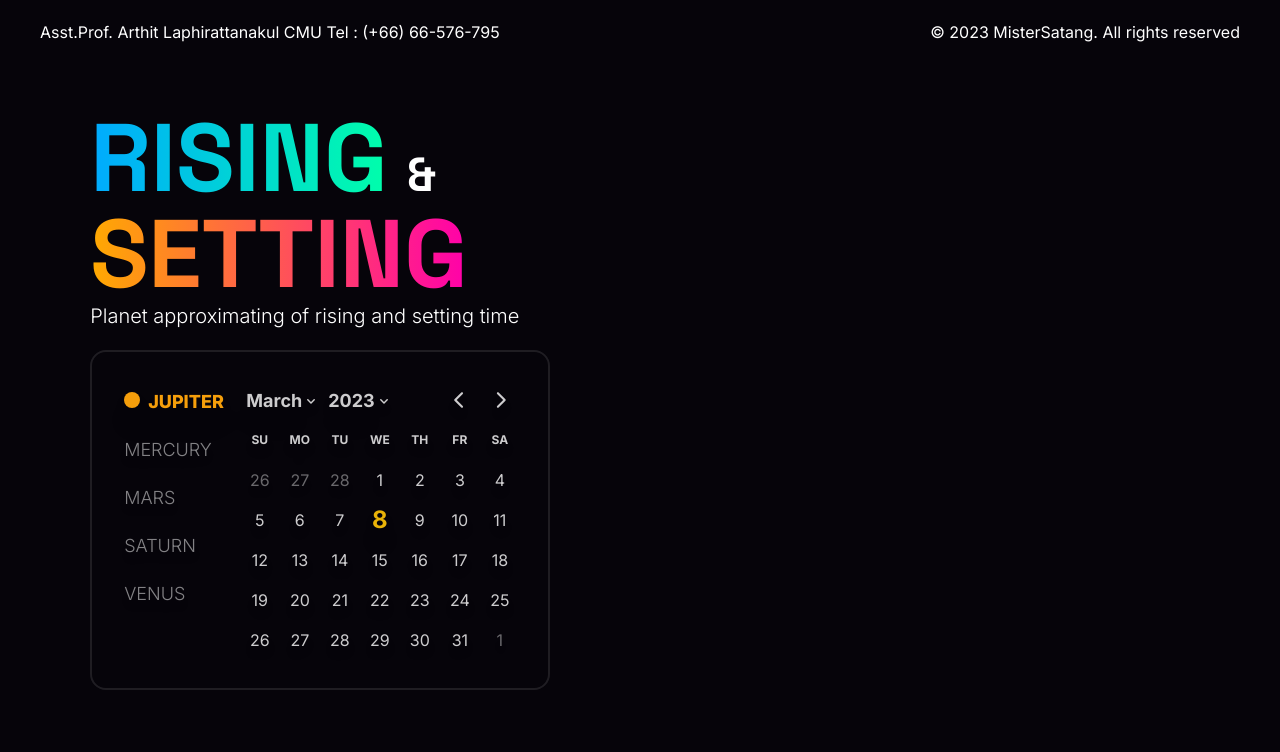
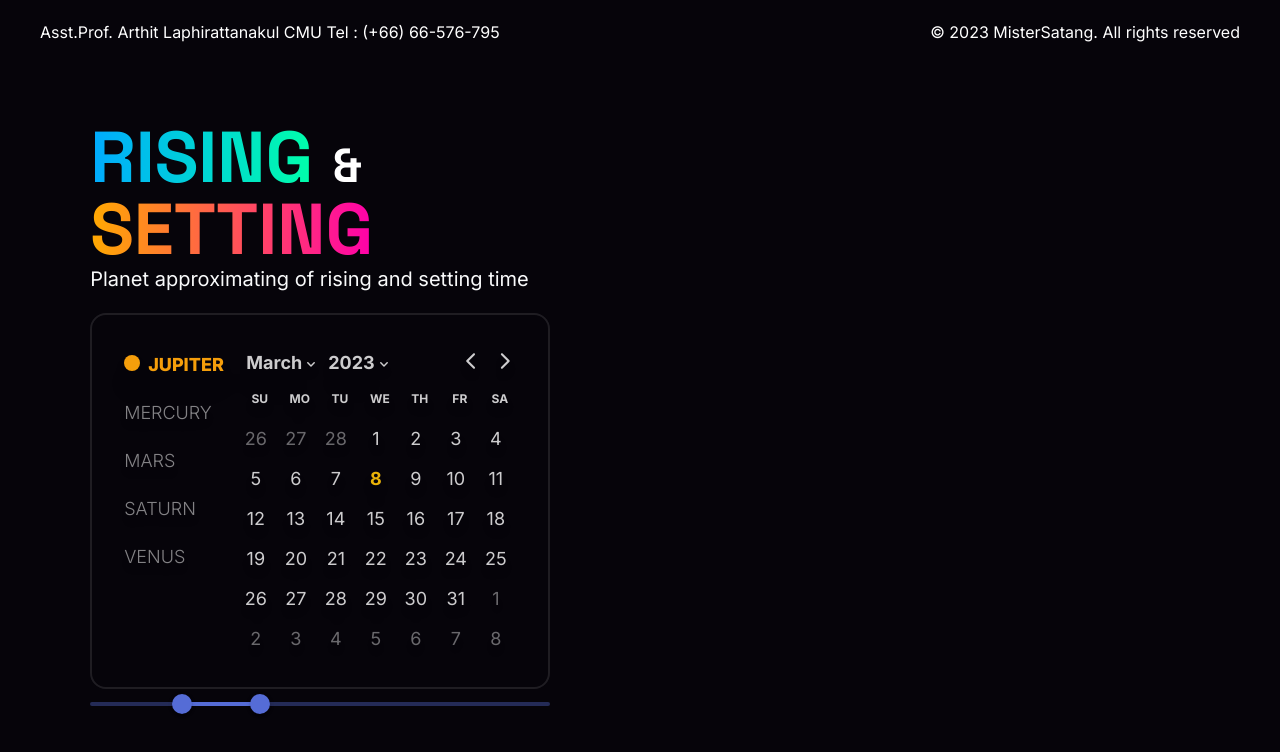
Before and after one commit to SatangBudsai/web-parst-server, a Next.js app: page / in a window 1280 px wide. Shown: the top 752 px of the page. Built offline with nearby package versions, Linux system fonts and the light colour scheme.

Commit message:
setup material and fix datepicker

```diff
--- a/components/datepicker/DatePicker.tsx
+++ b/components/datepicker/DatePicker.tsx
@@ -4,18 +4,18 @@ import "react-day-picker/dist/style.css";
 
 export default function DatePicker() {
   const [selected, setSelected] = useState<Date>();
-
   return (
     <label>
       <DayPicker
         mode="single"
         showOutsideDays
+        fixedWeeks
         selected={selected}
         onSelect={setSelected}
         captionLayout="dropdown-buttons"
         fromYear={2015}
         toYear={2025}
-        className=" w-fit text-white/80 "
+        className=" w-fit text-white/80"
       />
     </label>
   );
--- /dev/null
+++ b/config/createEmotionCache.tsx
@@ -0,0 +1,20 @@
+import createCache from "@emotion/cache";
+
+const isBrowser = typeof document !== "undefined";
+
+// On the client side, Create a meta tag at the top of the <head> and set it as insertionPoint.
+// This assures that MUI styles are loaded first.
+// It allows developers to easily override MUI styles with other styling solutions, like CSS modules.
+
+export default function createEmotionCache() {
+  let insertionPoint: any;
+
+  if (isBrowser) {
+    const emotionInsertionPoint = document.querySelector(
+      'meta[name="emotion-insertion-point"]'
+    );
+    insertionPoint = emotionInsertionPoint ?? undefined;
+  }
+
+  return createCache({ key: "mui-style", insertionPoint });
+}
--- /dev/null
+++ b/config/theme.tsx
@@ -0,0 +1,19 @@
+import { createTheme } from "@mui/material/styles";
+import { red } from "@mui/material/colors";
+
+// Create a theme instance.
+const theme = createTheme({
+  palette: {
+    primary: {
+      main: "#556cd6",
+    },
+    secondary: {
+      main: "#19857b",
+    },
+    error: {
+      main: red.A400,
+    },
+  },
+});
+
+export default theme;
--- a/next.config.js
+++ b/next.config.js
@@ -1,4 +1,5 @@
 /** @type {import('next').NextConfig} */
+
 const nextConfig = {
   reactStrictMode: true,
 };
--- a/package.json
+++ b/package.json
@@ -9,6 +9,9 @@
 		"lint": "next lint"
 	},
 	"dependencies": {
+		"@emotion/react": "^11.10.6",
+		"@emotion/styled": "^11.10.6",
+		"@mui/material": "^5.11.12",
 		"@types/node": "18.14.4",
 		"@types/react": "18.0.28",
 		"@types/react-dom": "18.0.11",
@@ -27,6 +30,7 @@
 		"@iconify/react": "^4.1.0",
 		"autoprefixer": "^10.4.13",
 		"postcss": "^8.4.21",
-		"tailwindcss": "^3.2.7"
+		"tailwindcss": "^3.2.7",
+		"webpack": "^5.76.0"
 	}
 }
--- a/pages/_app.tsx
+++ b/pages/_app.tsx
@@ -2,6 +2,24 @@ import "@/styles/globals.css";
 import "@/styles/datepicker.css";
 import type { AppProps } from "next/app";
 
-export default function App({ Component, pageProps }: AppProps) {
-  return <Component {...pageProps} />;
+import { CacheProvider, EmotionCache } from "@emotion/react";
+import { ThemeProvider } from "@mui/material/styles";
+import createEmotionCache from "../config/createEmotionCache";
+import theme from "../config/theme";
+
+const clientSideEmotionCache = createEmotionCache();
+
+interface MyAppProps extends AppProps {
+  emotionCache?: EmotionCache;
 }
+
+export default function App(props: MyAppProps) {
+  const { Component, emotionCache = clientSideEmotionCache, pageProps } = props;
+  return (
+    <CacheProvider value={emotionCache}>
+      <ThemeProvider theme={theme}>
+        <Component {...pageProps} />
+      </ThemeProvider>
+    </CacheProvider>
+  );
+}
--- a/pages/index.tsx
+++ b/pages/index.tsx
@@ -1,10 +1,21 @@
 import DatePicker from "@/components/datepicker/DatePicker";
 import Layout from "@/components/layout/Layout";
 import { Icon } from "@iconify/react";
+import Slider from "@mui/material/Slider";
 import { Space_Grotesk } from "next/font/google";
+import { useState } from "react";
 const space_Grotesk = Space_Grotesk({ subsets: ["latin"] });
 
+function valuetext(value: number) {
+  return `${value}°C`;
+}
+
 export default function index() {
+  const [value, setValue] = useState<number[]>([20, 37]);
+
+  const handleChange = (event: Event, newValue: number | number[]) => {
+    setValue(newValue as number[]);
+  };
   return (
     <Layout>
       {/* <img
@@ -25,22 +36,22 @@ export default function index() {
           <span>© 2023 MisterSatang. All rights reserved</span>
         </div>
       </div>
-      <div className="w-full min-h-screen flex justify-center items-center">
+      <div className="w-full min-h-screen flex justify-center items-center pt-10">
         <div className="container grid grid-cols-2">
           <div className="col-span-1 flex justify-center">
             <div className="flex flex-col">
-              <h1 className={`${space_Grotesk.className} text-8xl font-bold`}>
+              <h1 className={`${space_Grotesk.className} text-7xl font-bold`}>
                 <span className="bg-clip-text text-transparent bg-gradient-to-r from-[#00AAFF] to-[#00FFAA]">
                   RISING
                 </span>
                 <span className="text-5xl font-bold text-white ml-5">&</span>
               </h1>
-              <h1 className={`${space_Grotesk.className} text-8xl font-bold`}>
+              <h1 className={`${space_Grotesk.className} text-7xl font-bold`}>
                 <span className="bg-clip-text text-transparent bg-gradient-to-r from-[#FFAA00] to-[#FF00AA]">
                   SETTING
                 </span>
               </h1>
-              <h2 className="text-white text-xl font-light">
+              <h2 className="text-gray-50 text-xl">
                 Planet approximating of rising and setting time
               </h2>
               <section className="flex flex-row border-2 border-white/10 drop-shadow-xl rounded-gl mt-5 p-3 rounded-2xl">
@@ -58,6 +69,13 @@ export default function index() {
                 </nav>
                 <DatePicker />
               </section>
+              <Slider
+                getAriaLabel={() => "Temperature range"}
+                value={value}
+                onChange={handleChange}
+                valueLabelDisplay="auto"
+                getAriaValueText={valuetext}
+              />
             </div>
           </div>
         </div>
--- a/styles/datepicker.css
+++ b/styles/datepicker.css
@@ -2,36 +2,41 @@
 /* https: //github.com/gpbl/react-day-picker/blob/master/packages/react-day-picker/src/style.css */
 
 .rdp-day_today:not(.rdp-day_outside) {
-   @apply text-yellow-500 text-[150%]
+  @apply text-yellow-500 text-[150%];
 }
 
-.rdp-day_selected:not([disabled]){
-    @apply font-bold border-2 border-current bg-transparent
+.rdp-day_selected:not([disabled]) {
+  @apply font-bold border-2 border-current bg-transparent;
 }
 
-.rdp-day_selected:hover:not([disabled]){
-    @apply bg-transparent
+.rdp-day_selected:hover:not([disabled]) {
+  @apply bg-transparent;
 }
-.rdp-day_selected:hover:enabled{
-    @apply !bg-transparent
+.rdp-day_selected:hover:enabled {
+  @apply !bg-transparent;
 }
 .rdp-day_selected,
 .rdp-day_selected:focus-visible,
 .rdp-day_selected:hover {
-    @apply bg-transparent border-yellow-400 !text-yellow-400
+  @apply bg-transparent border-yellow-400 !text-yellow-400;
 }
-
+.rdp-button {
+  @apply !text-lg !h-8 !w-8;
+}
 .rdp-button:hover:not([disabled]):not(.rdp-day_selected) {
-    @apply !bg-zinc-800
+  @apply !bg-zinc-800;
 }
-.rdp-dropdown:focus-visible:not([disabled])+.rdp-caption_label {
-    @apply !bg-zinc-800 !border-white
+.rdp-caption_label {
+  @apply !text-lg !mt-1;
+}
+.rdp-dropdown:focus-visible:not([disabled]) + .rdp-caption_label {
+  @apply !bg-zinc-800 !border-white;
 }
 
 .rdp-dropdown {
-    @apply !cursor-pointer !pl-2
+  @apply !cursor-pointer !pl-2;
 }
 
 .rdp-dropdown option {
-    @apply !bg-zinc-800
+  @apply !bg-zinc-800;
 }
--- a/tsconfig.json
+++ b/tsconfig.json
@@ -15,9 +15,10 @@
     "jsx": "preserve",
     "incremental": true,
     "paths": {
-      "@/*": ["./*"]
+      "@/*": ["./*"],
+      "@mui/styled-engine": ["./node_modules/@mui/styled-engine-sc"]
     }
   },
-  "include": ["next-env.d.ts", "**/*.ts", "**/*.tsx"],
+  "include": ["next-env.d.ts", "**/*.ts", "**/*.tsx", "config/theme.js", "config/createEmotionCache.ts"],
   "exclude": ["node_modules"]
 }
```
Also changed, not shown: 1 other file (tests, documents, lock files or other folders).
